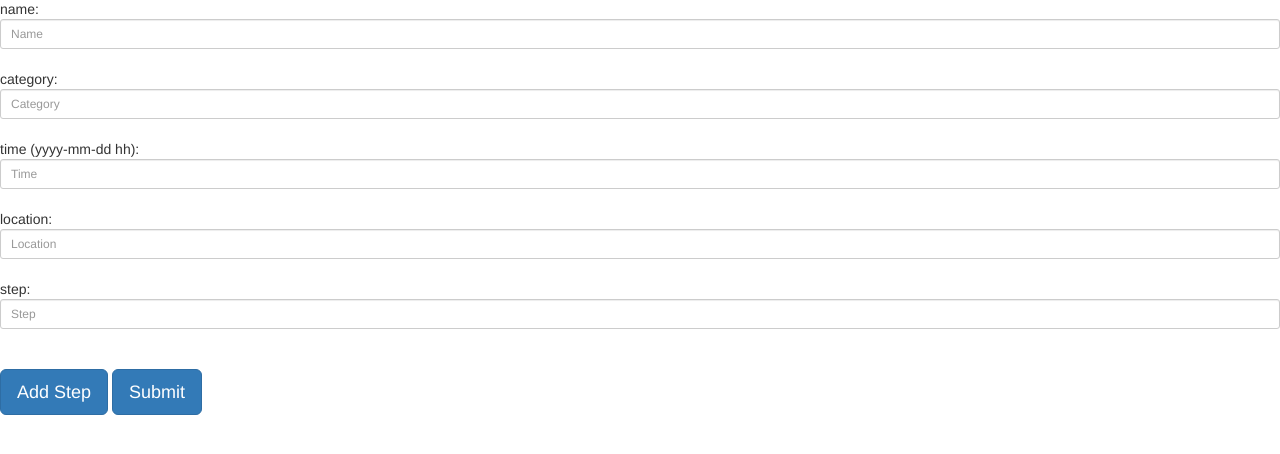
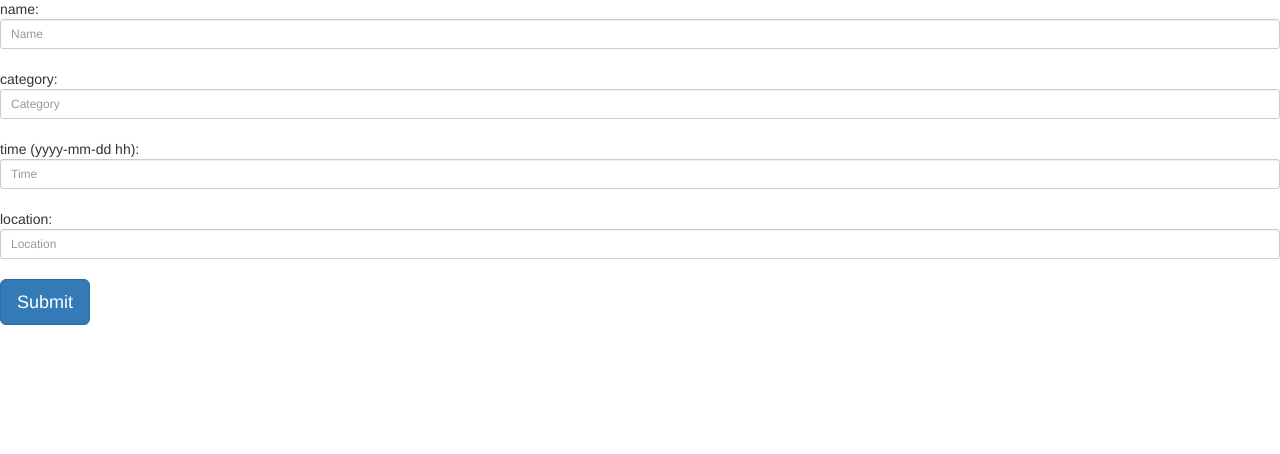
Before and after one commit to any027/EventPlanner, a Python web app: template EventPlanner/app/templates/createEvent.html in a window 1280 px wide. Shown: the part 81-535 px from the top of the page. Run offline with Jinja, Linux system fonts and the light colour scheme; the template is opened without the code that fills it, so the values that code supplies are empty, except form fields; tables that the repository leaves empty hold one stand-in row (values such as "Sample post"); form fields are guessed from the names that the template uses; some libraries are stand-ins or nearby versions.

Commit message:
Old Step Removed

```diff
--- a/EventPlanner/app/forms.py
+++ b/EventPlanner/app/forms.py
@@ -8,7 +8,6 @@ from wtforms.validators import ValidationError
 class EventForm(Form):
     name = TextField('name', [Required('Name is required')])
     category = TextField('category', [Required('Category is required')])
-    step = TextField('step', [Required('Step is required')])
     time = DateTimeField('time', format = '%Y-%m-%d %H', validators = [Required('Time is required/valid')])
     location = TextField('location', [Required('Location is required')])
 
--- a/EventPlanner/app/templates/createEvent.html
+++ b/EventPlanner/app/templates/createEvent.html
@@ -35,10 +35,7 @@ Create Event
 {% for error in form.errors.location %} <span style="color: red">{{ error }}</span> {% endfor %}
 
 <br>
-    step:
-    {{form.step(id="step",class="form-control input-sm",placeholder="Step")}}
-{% for error in form.errors.step %} <span style="color: red">{{ error }}</span> {% endfor %}
-<br><br><button type="add" class="btn btn-primary btn-lg">Add Step</button>
+
 
 <button type="submit" class="btn btn-primary btn-lg">Submit</button>
 </form>
```
